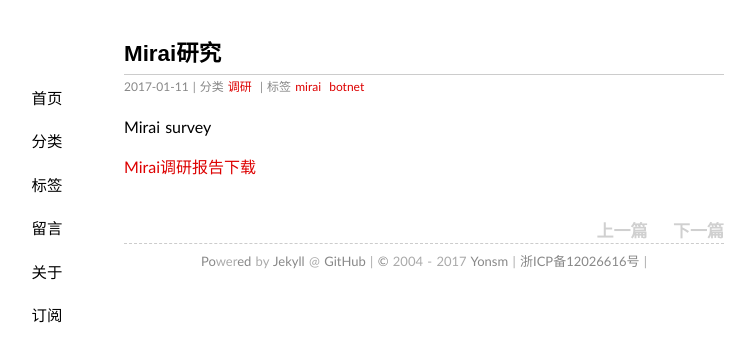
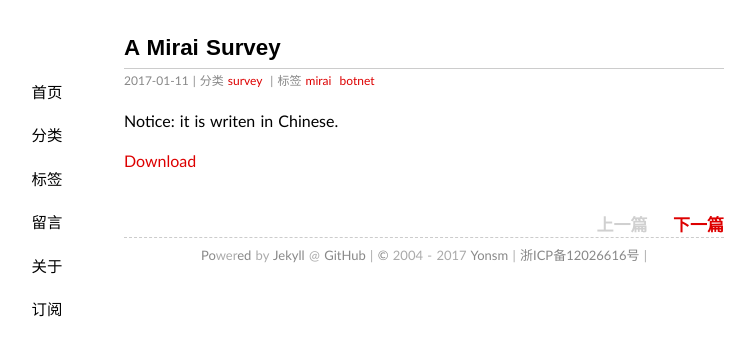
Before and after one commit to truckli/truckli.github.io, a Jekyll site: the page built from _posts/2017-01-11-mirai-study.md, in a window 1280 px wide. Shown: the top 362 px of the page, without its empty margins (216-971 px from the left). Built offline with Jekyll 4.4.1, drawn with Linux system fonts in a browser that asks for light colours; comment, search, counter and statistics services are not loaded.

Commit message:
a second blog post

```diff
--- a/_posts/2017-01-11-mirai-study.md
+++ b/_posts/2017-01-11-mirai-study.md
@@ -1,14 +1,13 @@
 ---
 date: 2017-01-11 17:00:31+00:00
 layout: post
-title: Mirai研究
-categories: 调研
+title: A Mirai Survey
+categories: survey
 tags: mirai botnet
 ---
 
-Mirai survey
 
 
+Notice: it is writen in Chinese.
 
-
-[Mirai调研报告下载](/media/download/mirai-survey.docx)
+[Download](/media/download/mirai-survey.docx)
```
Also changed, not shown: _posts/2017-02-15-good-blog-directory.md (added, +18 -0 lines).
